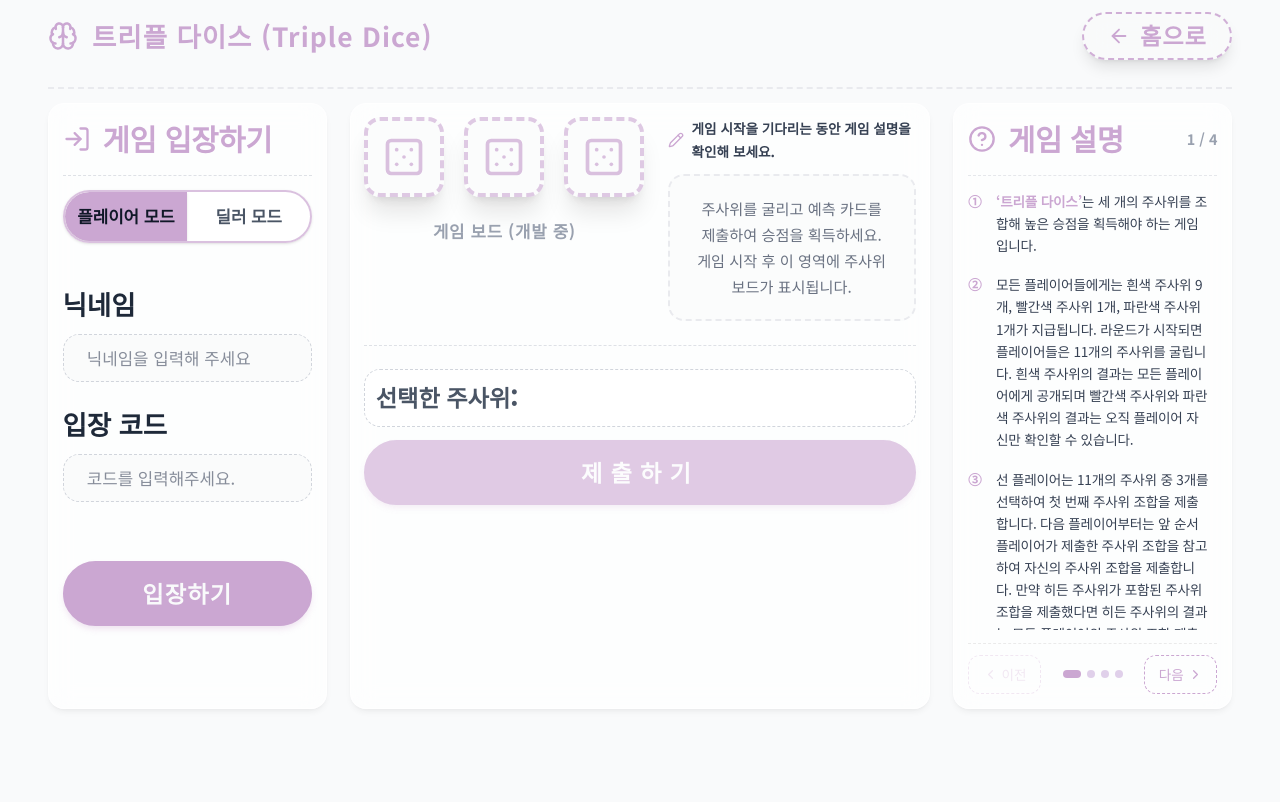
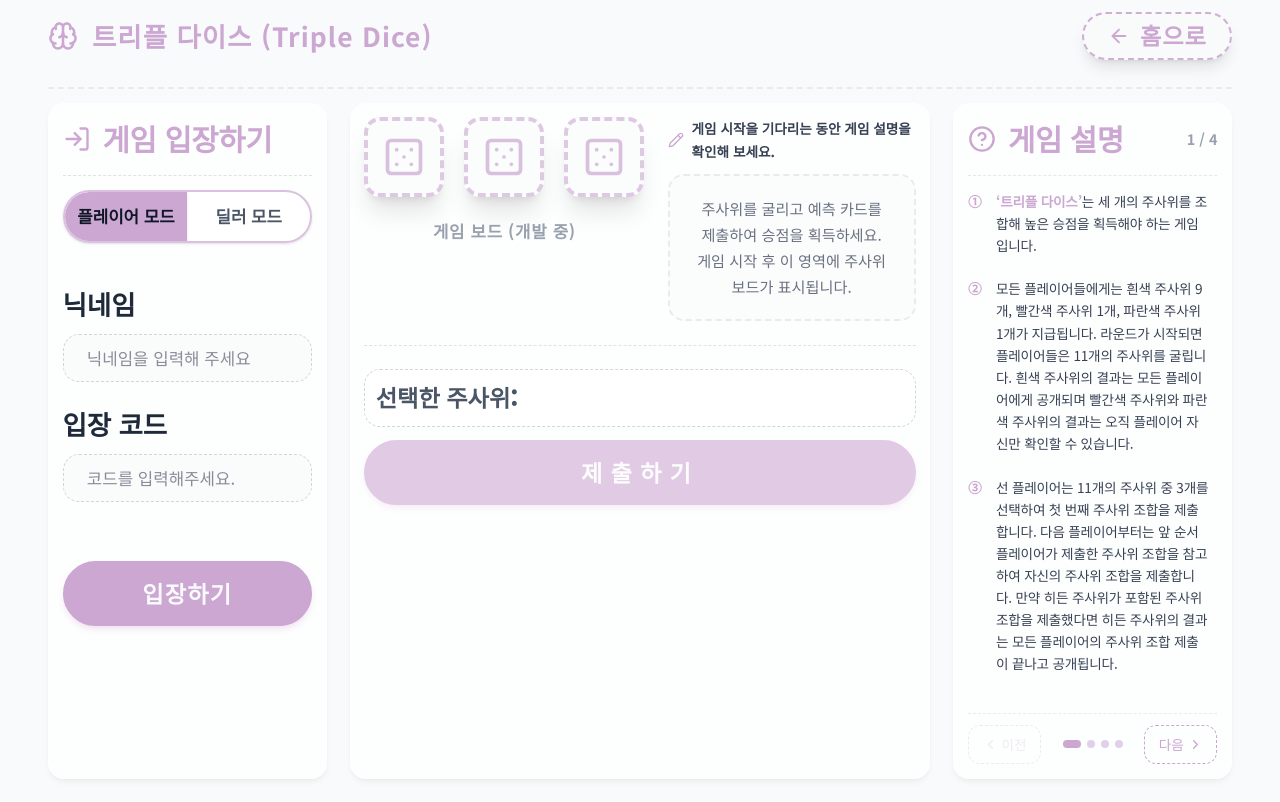
Before and after one commit to rlawlsdnjs78-infinity/infinitymath, a Next.js app: page /triple-dice in a window 1280 px wide. Shown: the top 802 px of the page. Built offline with nearby package versions, Linux system fonts and the light colour scheme; a web font is replaced by a local one.

Commit message:
fix: 가장 긴 페이지 기준으로 게임 설명 박스 높이 고정

```diff
--- a/src/app/triple-dice/page.tsx
+++ b/src/app/triple-dice/page.tsx
@@ -382,8 +382,9 @@ export default function TripleDicePage() {
               <div
                 className="flex flex-col flex-1 text-gray-700 leading-relaxed py-1 overflow-y-auto"
                 style={{
-                  height: "440px",
-                  maxHeight: "440px",
+                  height: "510px",
+                  minHeight: "510px",
+                  maxHeight: "510px",
                   gap: "0.85rem",
                   fontFamily: "var(--font-chalk)",
                   fontSize: "0.85rem",
@@ -394,7 +395,7 @@ export default function TripleDicePage() {
               >
                 {/* ════ 1페이지: ①~③ ════ */}
                 {descPage === 0 && (
-                  <div className="flex flex-col" style={{ gap: "1.1rem" }}>
+                  <div className="flex flex-col" style={{ gap: "1.35rem" }}>
                     <div className="flex items-start gap-2">
                       <span className="flex-shrink-0 font-bold text-[#CBA7D2] w-5">①</span>
                       <p className="flex-1 leading-relaxed" style={{ wordBreak: "break-all", letterSpacing: "-0.015em" }}>
@@ -418,7 +419,7 @@ export default function TripleDicePage() {
 
                 {/* ════ 2페이지: ④ ════ */}
                 {descPage === 1 && (
-                  <div className="flex flex-col gap-2">
+                  <div className="flex flex-col" style={{ gap: "0.85rem" }}>
                     <div className="flex items-start gap-2">
                       <span className="flex-shrink-0 font-bold text-[#CBA7D2] w-5">④</span>
                       <p className="flex-1 leading-relaxed" style={{ wordBreak: "break-all", letterSpacing: "-0.015em" }}>
@@ -460,7 +461,7 @@ export default function TripleDicePage() {
 
                 {/* ════ 3페이지: ⑤~⑥ ════ */}
                 {descPage === 2 && (
-                  <div className="flex flex-col" style={{ gap: "1.1rem" }}>
+                  <div className="flex flex-col" style={{ gap: "1.35rem" }}>
                     <div className="flex items-start gap-2">
                       <span className="flex-shrink-0 font-bold text-[#CBA7D2] w-5">⑤</span>
                       <p className="flex-1 leading-relaxed" style={{ wordBreak: "break-all", letterSpacing: "-0.015em" }}>
```
